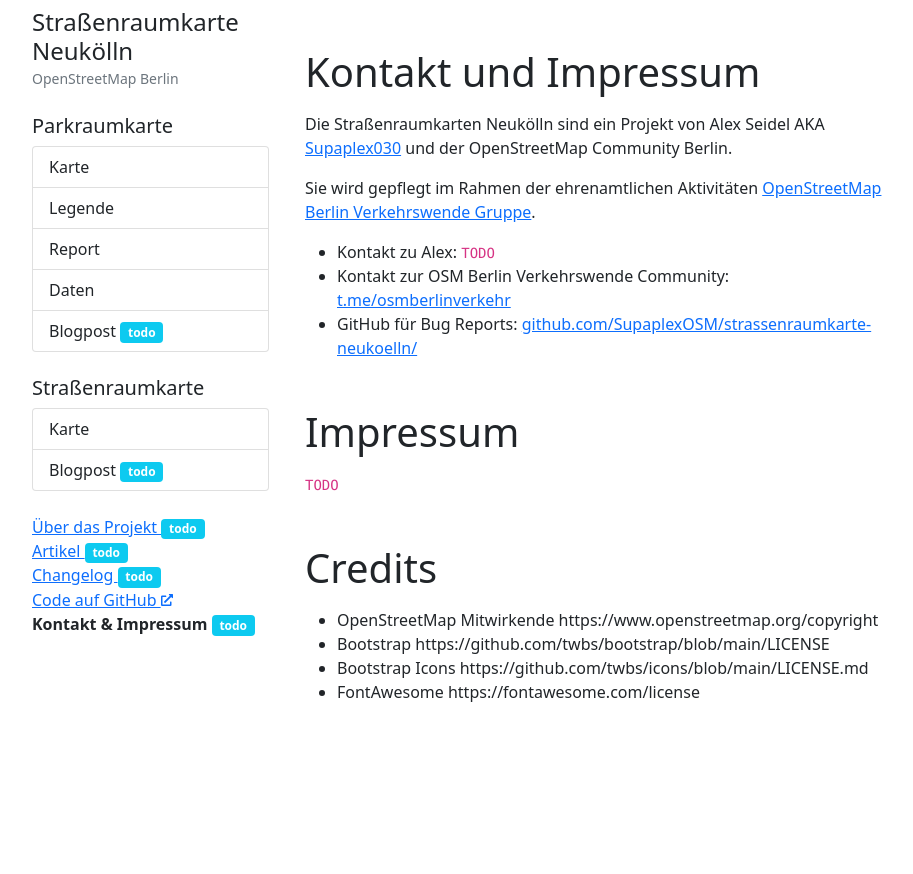
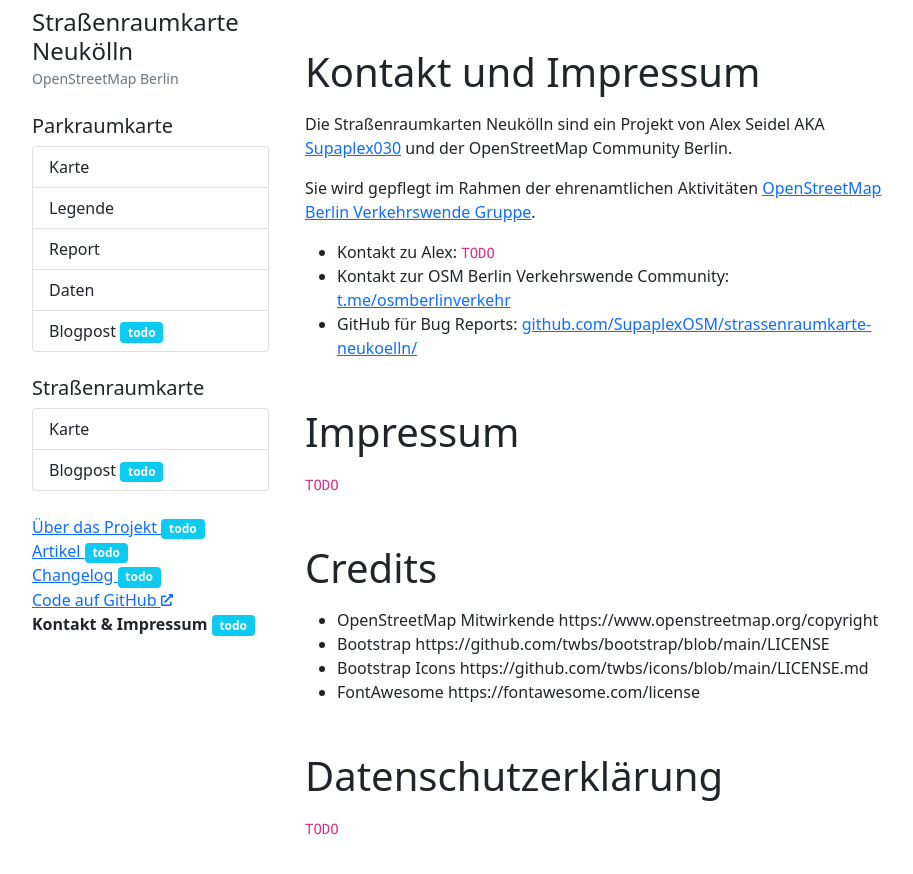
Before and after one commit to osmberlin/strassenraumkarte-neukoelln, a Jekyll site: the page built from contact.md, in a window 1280 px wide. Shown: the top 874 px of the page, without its empty margins (62-975 px from the left). Built offline with Jekyll 4.4.1, drawn with Linux system fonts in a browser that asks for light colours.

Commit message:
We need a Datenschutzerklärung

````diff
--- a/contact.md
+++ b/contact.md
@@ -27,3 +27,8 @@
 * Bootstrap https://github.com/twbs/bootstrap/blob/main/LICENSE
 * Bootstrap Icons https://github.com/twbs/icons/blob/main/LICENSE.md
 * FontAwesome https://fontawesome.com/license
+
+# Datenschutzerklärung
+{: class='mb-3 mt-5' }
+
+```TODO```
````
